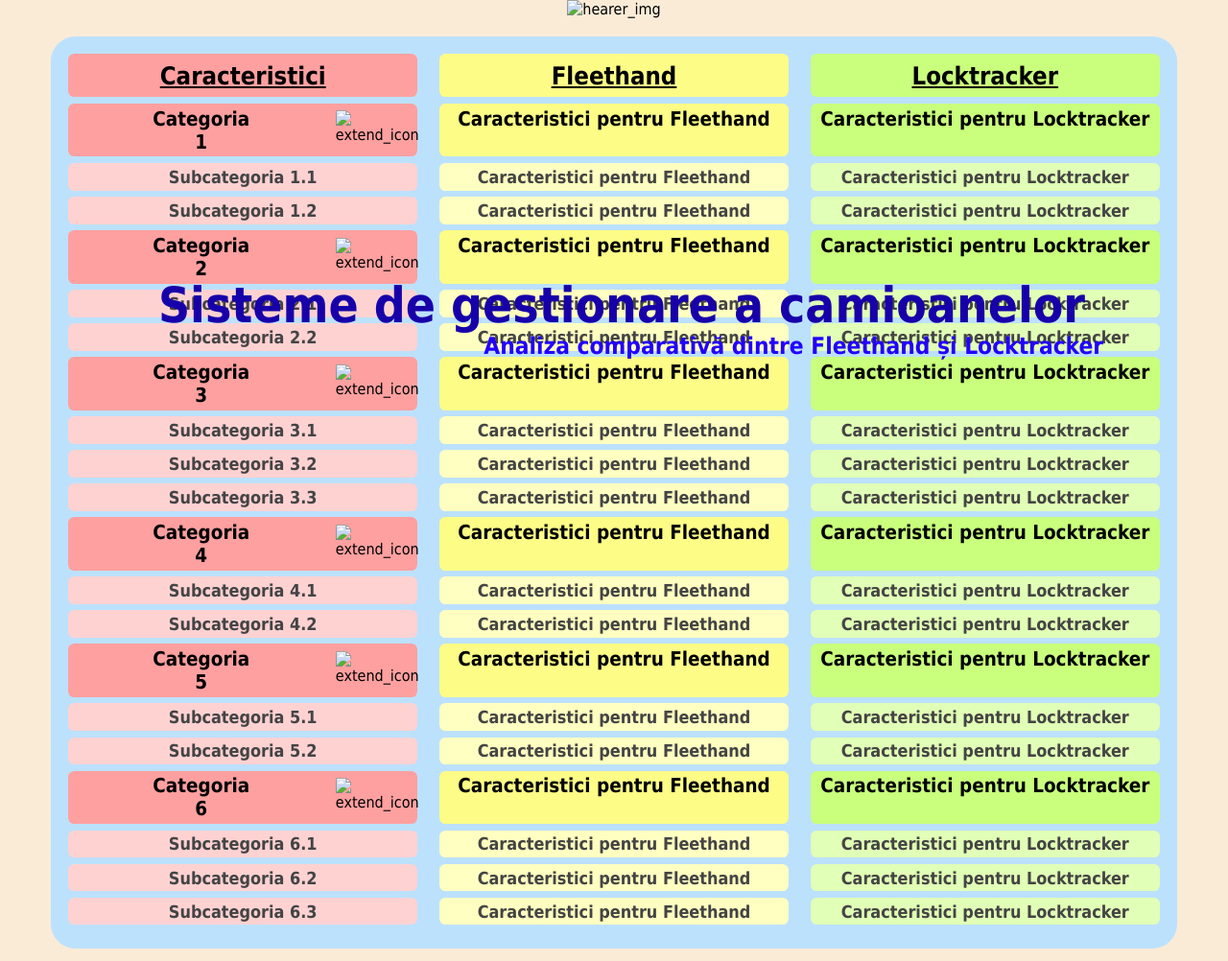
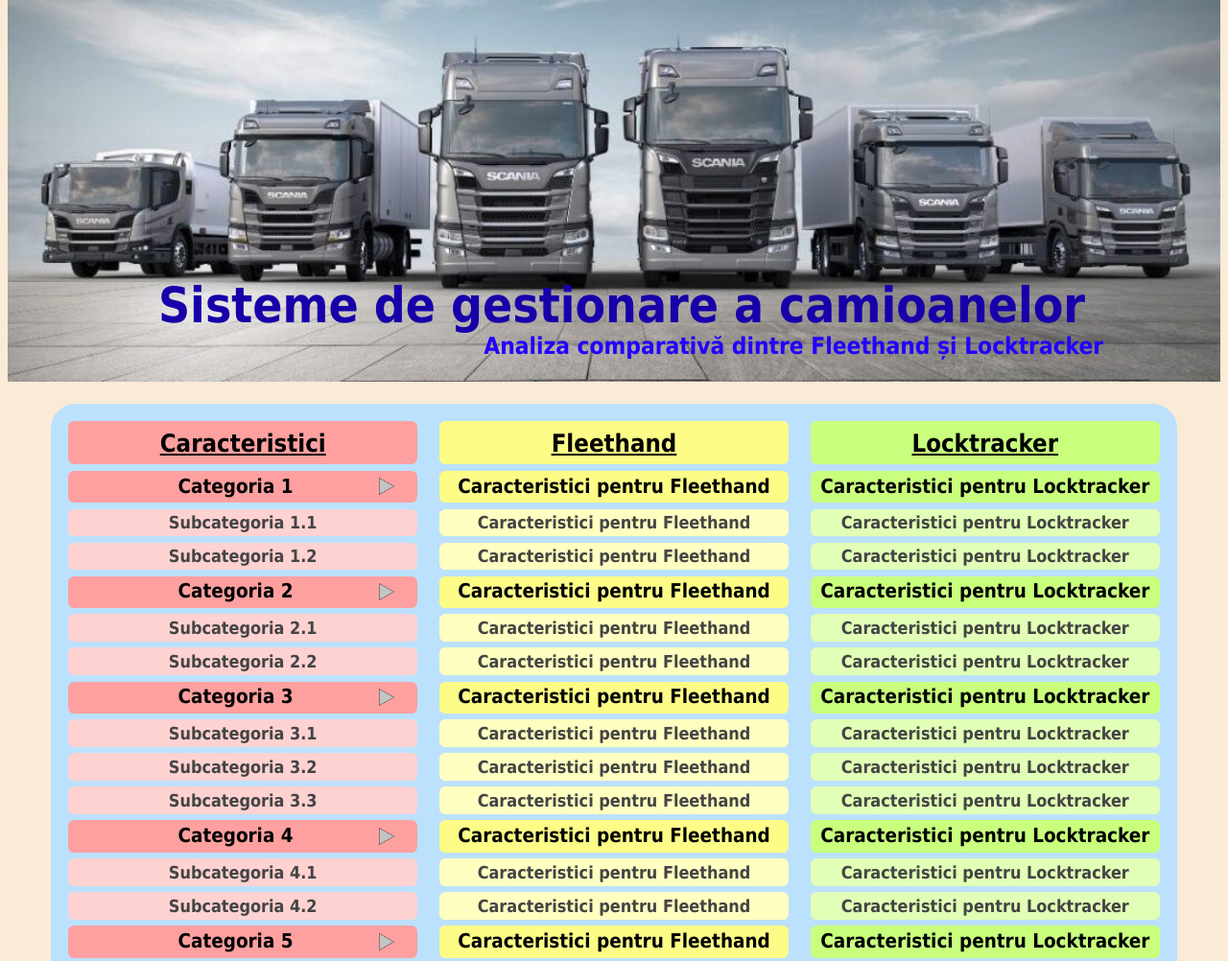
Before and after one commit to arkillingh/ghidimirschi, a plain HTML site: page index.html in a window 1280 px wide. Shown: the top 1002 px of the page at 96% size. Drawn offline with Linux system fonts and the light colour scheme; files that its build step writes are made by us from their sources; files whose address does not match are found by name.

Commit message:
Update index.html

```diff
--- a/index.html
+++ b/index.html
@@ -3,17 +3,17 @@
   <head>
     <meta charset="UTF-8" />
     <title>Sistem de gestionare a camioanelor</title>
-    <link rel="stylesheet" href="css/main.css" />
-    <link rel="stylesheet" href="css/header.css" />
-    <link rel="stylesheet" href="css/content.css" />
-    <link rel="stylesheet" href="css/footer.css" />
+    <link rel="stylesheet" href="main.css" />
+    <link rel="stylesheet" href="header.css" />
+    <link rel="stylesheet" href="content.css" />
+    <link rel="stylesheet" href="footer.css" />
     <style>
       @import url("https://fonts.googleapis.com/css2?family=Russo+One&display=swap");
     </style>
   </head>
   <body>
     <div>
-      <img src="img/oie_uPs62nT8WWpR.jpg" alt="hearer_img" class="img-top" />
+      <img src="oie_uPs62nT8WWpR.jpg" alt="header_img" class="img-top" />
     </div>
     <div id="title" class="title absolute">
       <h1>Sisteme de gestionare a camioanelor</h1>
@@ -42,7 +42,7 @@
             <div class="categorie__img">
               <img
                 class="extend_icon"
-                src="img/Polygon 1.png"
+                src="Polygon 1.png"
                 alt="extend_icon"
               />
             </div>
@@ -84,7 +84,7 @@
             <div class="categorie__img">
               <img
                 class="extend_icon"
-                src="img/Polygon 1.png"
+                src="Polygon 1.png"
                 alt="extend_icon"
               />
             </div>
@@ -126,7 +126,7 @@
             <div class="categorie__img">
               <img
                 class="extend_icon"
-                src="img/Polygon 1.png"
+                src="Polygon 1.png"
                 alt="extend_icon"
               />
             </div>
@@ -179,7 +179,7 @@
             <div class="categorie__img">
               <img
                 class="extend_icon"
-                src="img/Polygon 1.png"
+                src="Polygon 1.png"
                 alt="extend_icon"
               />
             </div>
@@ -221,7 +221,7 @@
             <div class="categorie__img">
               <img
                 class="extend_icon"
-                src="img/Polygon 1.png"
+                src="Polygon 1.png"
                 alt="extend_icon"
               />
             </div>
@@ -263,7 +263,7 @@
             <div class="categorie__img">
               <img
                 class="extend_icon"
-                src="img/Polygon 1.png"
+                src="Polygon 1.png"
                 alt="extend_icon"
               />
             </div>
```
